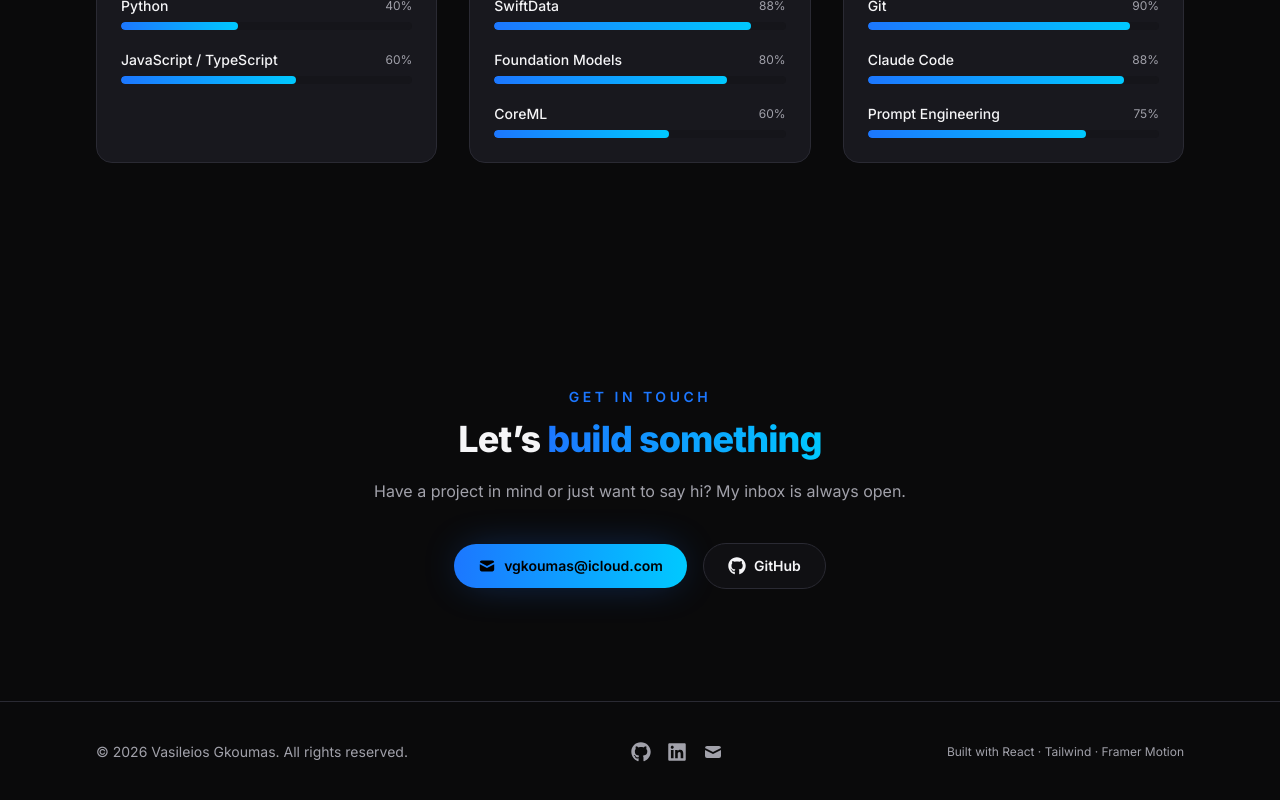
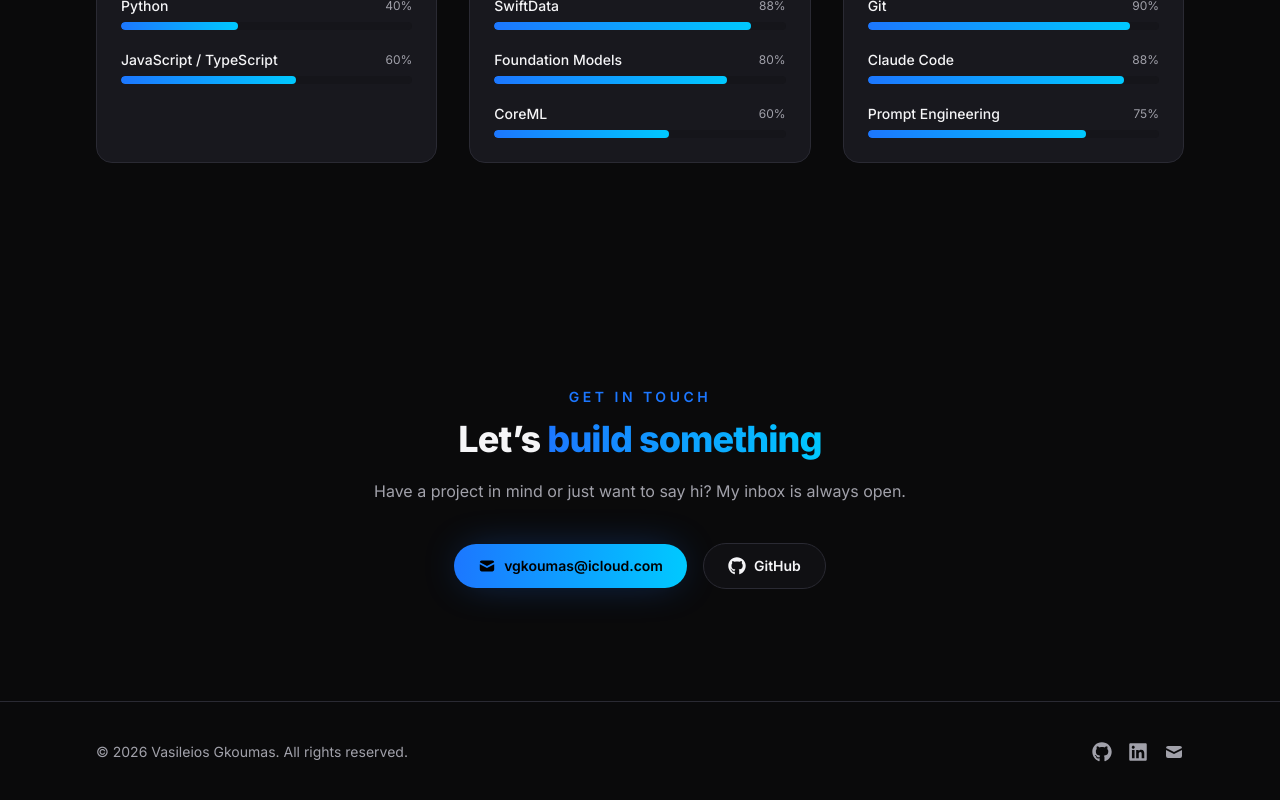
Before and after one commit to YungN3O/Portfolio, a React (Vite) app in the folder Web/: page / in a window 1280 px wide. Shown: the part 3301-4101 px from the top of the page. Built offline with nearby package versions, Linux system fonts and the light colour scheme.

Commit message:
minor polishes

```diff
--- a/Web/src/components/Footer.jsx
+++ b/Web/src/components/Footer.jsx
@@ -42,9 +42,7 @@ export default function Footer() {
           </a>
         </div>
 
-        <p className="text-xs text-muted">
-          Built with React · Tailwind · Framer Motion
-        </p>
+
       </div>
     </footer>
   )
```
